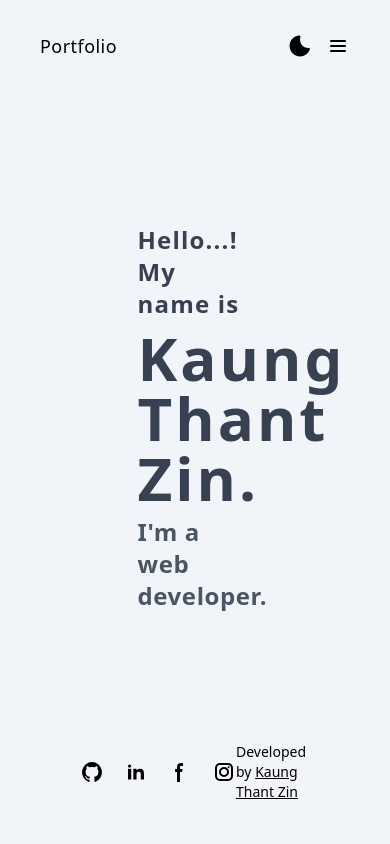
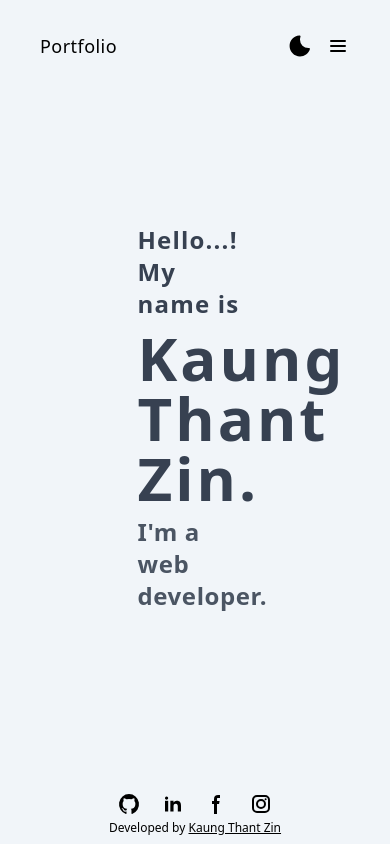
Before and after one commit to KaungThantZin2021/ktz_portfolio, a Nuxt app: page / in a window 390 px wide. Built offline with nearby package versions, Linux system fonts and the light colour scheme.

Commit message:
[Responsive] footer

```diff
--- a/components/Footer.vue
+++ b/components/Footer.vue
@@ -1,12 +1,12 @@
 <template>
     <div>
-        <footer class="fixed bottom-10 left-20 right-20 flex h-16 items-center justify-between">
-            <div class="flex flex-shrink-0 items-center">
+        <footer class="fixed lg:bottom-10 md:bottom-5 sm:bottom-8 xs:bottom-8 2xs:bottom-8 lg:left-20 md:left-10 sm:left-10 xs:left-10 2xs:left-10 lg:right-20 md:right-10 sm:right-10 xs:right-10 2xs:right-10 lg:h-16 md:h-16 sm:h-5 xs:h-5 2xs:h-5 lg:flex md:flex sm:block xs:block 2xs:block items-center justify-between">
+            <div class="flex flex-shrink-0 items-center sm:justify-center xs:justify-center 2xs:justify-center">
                 <div class="flex space-x-5">
                     <a
                         href="https://github.com/KaungThantZin2021"
                         target="_blank"
-                        class=" text-2xl font-medium transition ease-in-out duration-300 hover:scale-150"
+                        class="text-2xl font-medium transition ease-in-out duration-300 hover:scale-150"
                     >
                         <IconsGitHub/>
                     </a>
@@ -14,7 +14,7 @@
                     <a
                         href="https://www.linkedin.com/in/kaungthantzin2022"
                         target="_blank"
-                        class=" text-2xl font-medium transition ease-in-out duration-300 hover:scale-150"
+                        class="text-2xl font-medium transition ease-in-out duration-300 hover:scale-150"
                     >
                         <IconsLinkedin/>
                     </a>
@@ -22,7 +22,7 @@
                     <a
                         href="https://www.facebook.com/profile.php?id=100072869688526"
                         target="_blank"
-                        class=" text-2xl font-medium transition ease-in-out duration-300 hover:scale-150"
+                        class="text-2xl font-medium transition ease-in-out duration-300 hover:scale-150"
                     >
                         <IconsFacebook/>
                     </a>
@@ -30,20 +30,20 @@
                     <a
                         href="https://www.instagram.com/kaungthantzin409/"
                         target="_blank"
-                        class=" text-2xl font-medium transition ease-in-out duration-300 hover:scale-150"
+                        class="text-2xl font-medium transition ease-in-out duration-300 hover:scale-150"
                     >
                         <IconsInstagram/>
                     </a>
 
                 </div>
             </div>
-            <div class="flex items-center">
-                <p class="text-sm font-medium">
+            <div class="flex items-center sm:justify-center xs:justify-center 2xs:justify-center sm:my-1 xs:my-1 2xs:my-1">
+                <p class="lg:text-sm md:text-sm sm:text-xs xs:text-xs 2xs:text-xs font-normal">
                     Developed by
                     <a
                         href="https://github.com/KaungThantZin2021"
                         target="_blank"
-                        class="text-sm font-medium underline"
+                        class="underline"
                     >
                         Kaung Thant Zin
                     </a>
```
